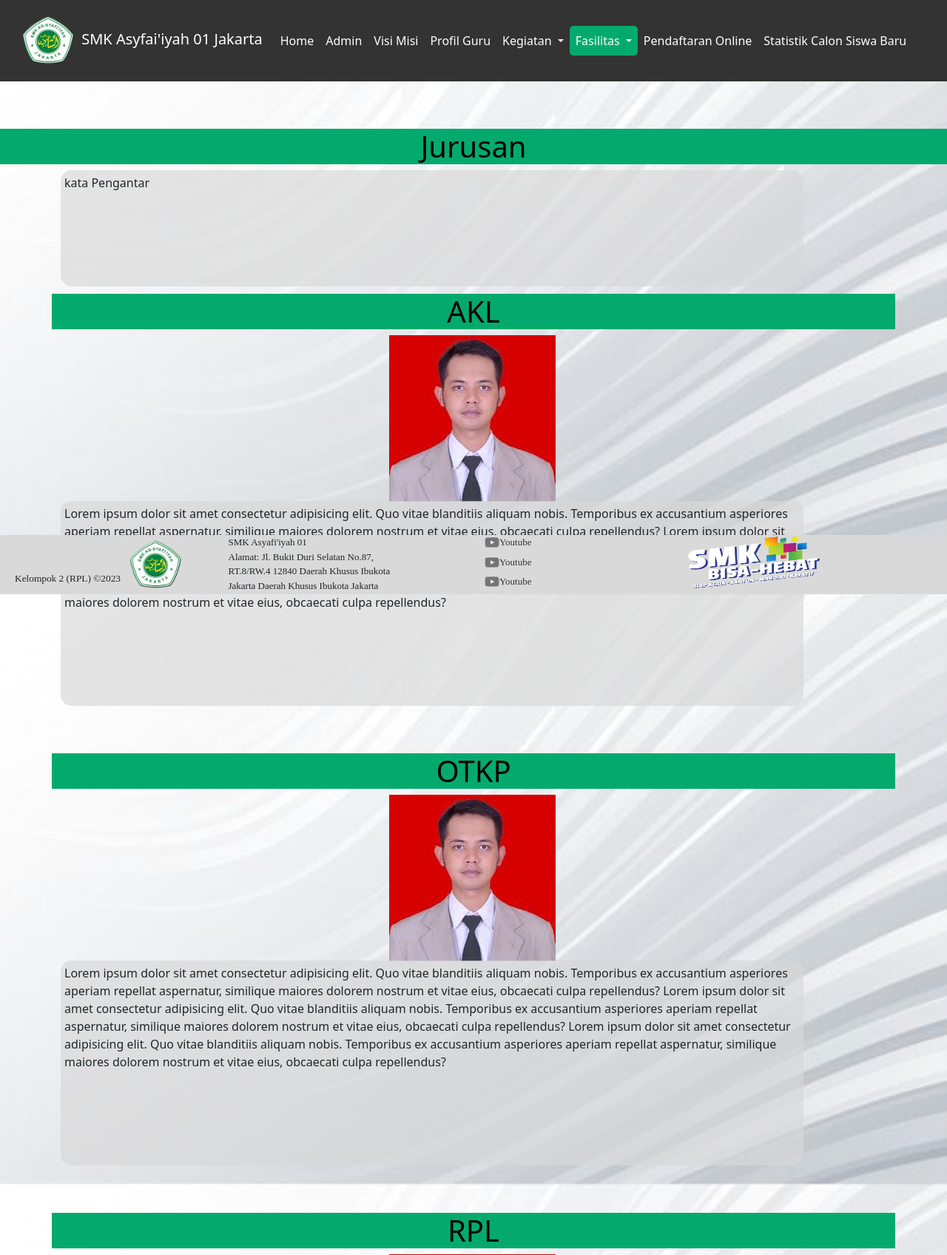
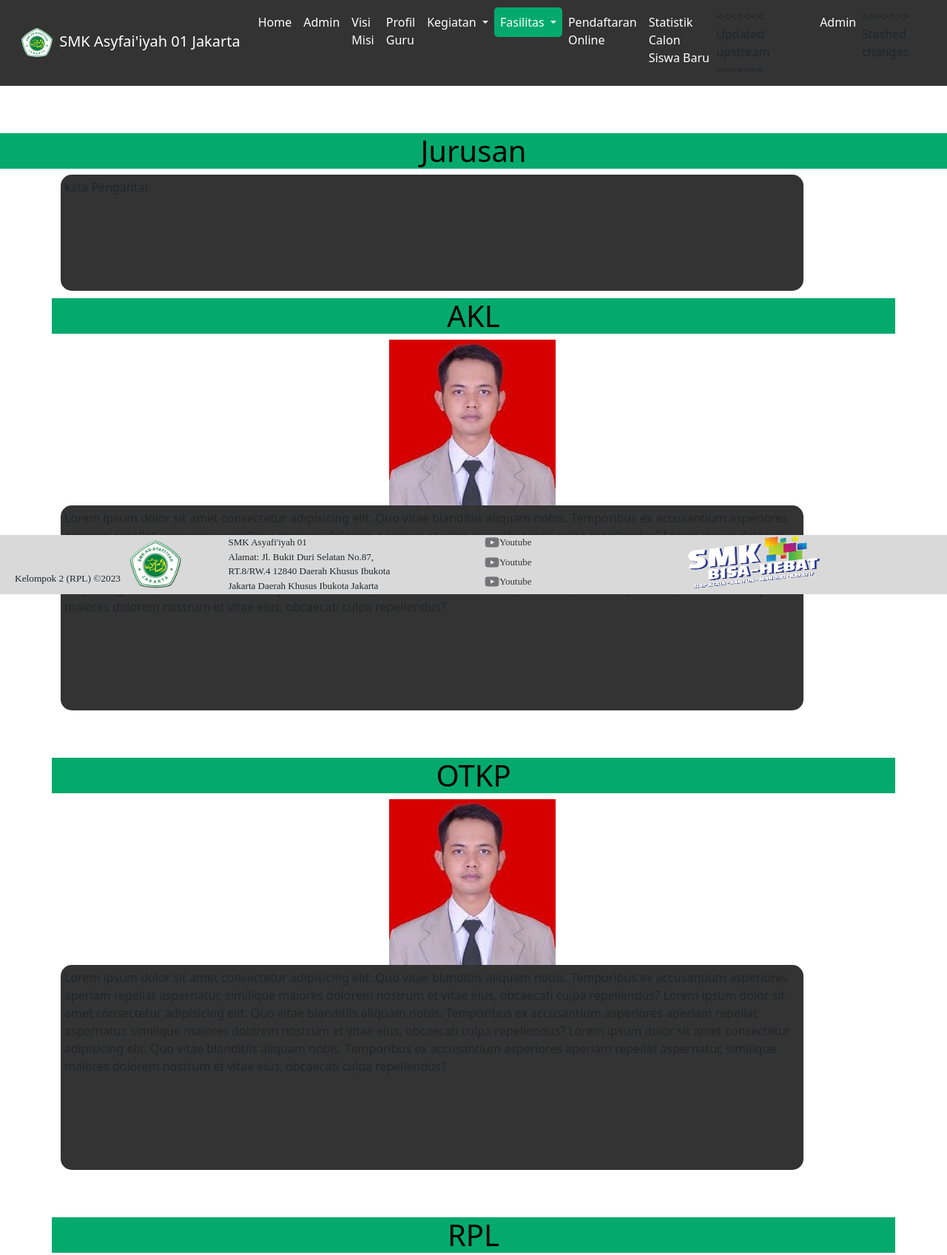
Before and after one commit to Mroismaulana/WebsiteProfile, a PHP site: page /Jurusan.php in a window 1280 px wide. Shown: the top 1696 px of the page at 74% size. Run offline with PHP 8.4, Linux system fonts and the light colour scheme; some libraries are stand-ins or nearby versions.

Commit message:
Telor Dadar

```diff
--- a/core/header.php
+++ b/core/header.php
@@ -18,7 +18,7 @@
 <header>
     <nav class='navbar navbar-expand-lg bar-navigasi'>
         <div class='container-fluid'>
-            <a class='navbar-brand teks-bar-nav-color' href='#'><img src='./img/Logo.png' alt='Logo' width='80'
+            <a class='navbar-brand teks-bar-nav-color' href='#'><img src='./img/Logo.png' alt='Logo' width='50'
                     class='d-inline-block text-white'>
                 SMK Asyfai'iyah 01 Jakarta
             </a>
@@ -144,7 +144,7 @@
 <header>
     <nav class='navbar navbar-expand-lg bar-navigasi'>
         <div class='container-fluid'>
-            <a class='navbar-brand teks-bar-nav-color' href='#'><img src='./img/Logo.png' alt='Logo' width='80'
+            <a class='navbar-brand teks-bar-nav-color' href='#'><img src='./img/Logo.png' alt='Logo' width='50'
                     class='d-inline-block text-white'>
                 SMK Asyfai'iyah 01 Jakarta
             </a>
@@ -270,7 +270,7 @@
 <header>
     <nav class='navbar navbar-expand-lg bar-navigasi'>
         <div class='container-fluid'>
-            <a class='navbar-brand teks-bar-nav-color' href='#'><img src='./img/Logo.png' alt='Logo' width='80'
+            <a class='navbar-brand teks-bar-nav-color' href='#'><img src='./img/Logo.png' alt='Logo' width='50'
                     class='d-inline-block text-white'>
                 SMK Asyfai'iyah 01 Jakarta
             </a>
@@ -333,7 +333,7 @@
 <header>
     <nav class='navbar navbar-expand-lg bar-navigasi'>
         <div class='container-fluid'>
-            <a class='navbar-brand teks-bar-nav-color' href='#'><img src='./img/Logo.png' alt='Logo' width='80'
+            <a class='navbar-brand teks-bar-nav-color' href='#'><img src='./img/Logo.png' alt='Logo' width='50'
                     class='d-inline-block text-white'>
                 SMK Asyfai'iyah 01 Jakarta
             </a>
@@ -384,6 +384,12 @@
                     <li class='nav-item'>
                         <a href='Statistik.php' class='nav-link teks-bar-nav-color'>Statistik Calon Siswa Baru</a>
                     </li>
+<<<<<<< Updated upstream
+=======
+                    <li class='nav-item admin'>
+                        <a class='nav-link teks-bar-nav-color' class='login' href='./login-system/'>Admin</a>
+                    </li>
+>>>>>>> Stashed changes
                 </ul>
             </div>
         </div>
@@ -396,7 +402,7 @@
 <header>
     <nav class='navbar navbar-expand-lg bar-navigasi'>
         <div class='container-fluid'>
-            <a class='navbar-brand teks-bar-nav-color' href='#'><img src='./img/Logo.png' alt='Logo' width='80'
+            <a class='navbar-brand teks-bar-nav-color' href='#'><img src='./img/Logo.png' alt='Logo' width='50'
                     class='d-inline-block text-white'>
                 SMK Asyfai'iyah 01 Jakarta
             </a>
@@ -459,7 +465,7 @@
 <header>
     <nav class='navbar navbar-expand-lg bar-navigasi'>
         <div class='container-fluid'>
-            <a class='navbar-brand teks-bar-nav-color' href='#'><img src='./img/Logo.png' alt='Logo' width='80'
+            <a class='navbar-brand teks-bar-nav-color' href='#'><img src='./img/Logo.png' alt='Logo' width='50'
                     class='d-inline-block text-white'>
                 SMK Asyfai'iyah 01 Jakarta
             </a>
@@ -522,7 +528,7 @@
 <header>
     <nav class='navbar navbar-expand-lg bar-navigasi'>
         <div class='container-fluid'>
-            <a class='navbar-brand teks-bar-nav-color' href='#'><img src='./img/Logo.png' alt='Logo' width='80'
+            <a class='navbar-brand teks-bar-nav-color' href='#'><img src='./img/Logo.png' alt='Logo' width='50'
                     class='d-inline-block text-white'>
                 SMK Asyfai'iyah 01 Jakarta
             </a>
@@ -585,7 +591,7 @@
 <header>
     <nav class='navbar navbar-expand-lg bar-navigasi'>
         <div class='container-fluid'>
-            <a class='navbar-brand teks-bar-nav-color' href='#'><img src='./img/Logo.png' alt='Logo' width='80'
+            <a class='navbar-brand teks-bar-nav-color' href='#'><img src='./img/Logo.png' alt='Logo' width='50'
                     class='d-inline-block text-white'>
                 SMK Asyfai'iyah 01 Jakarta
             </a>
@@ -648,7 +654,7 @@
 <header>
     <nav class='navbar navbar-expand-lg bar-navigasi'>
         <div class='container-fluid'>
-            <a class='navbar-brand teks-bar-nav-color' href='#'><img src='./img/Logo.png' alt='Logo' width='80'
+            <a class='navbar-brand teks-bar-nav-color' href='#'><img src='./img/Logo.png' alt='Logo' width='50'
                     class='d-inline-block text-white'>
                 SMK Asyfai'iyah 01 Jakarta
             </a>
@@ -710,7 +716,7 @@
 <header>
     <nav class='navbar navbar-expand-lg bar-navigasi'>
         <div class='container-fluid'>
-            <a class='navbar-brand teks-bar-nav-color' href='#'><img src='./img/Logo.png' alt='Logo' width='80'
+            <a class='navbar-brand teks-bar-nav-color' href='#'><img src='./img/Logo.png' alt='Logo' width='50'
                     class='d-inline-block text-white'>
                 SMK Asyfai'iyah 01 Jakarta
             </a>
@@ -761,6 +767,12 @@
                     <li class='nav-item'>
                         <a href='Statistik.php' class='nav-link teks-bar-nav-color'>Statistik Calon Siswa Baru</a>
                     </li>
+<<<<<<< Updated upstream
+=======
+                    <li style='float:right'>
+                        <a class=' nav-item nav-link teks-bar-nav-color' href='./login-system/'>Admin</a>
+                    </li>
+>>>>>>> Stashed changes
                 </ul>
             </div>
         </div>
--- a/css/style.css
+++ b/css/style.css
@@ -19,6 +19,13 @@
   /* font-size: medium; */
 }
 
+<<<<<<< Updated upstream
+=======
+.admin{
+  float: right;
+}
+
+>>>>>>> Stashed changes
 /*background*/
 body {
   background-image: url('../img/bck1.jpg');
@@ -57,12 +64,12 @@
 
 .kotak {
   position: relative;
+  height: max-content;
   width: calc(100% - 7em);
-  height: max-content;
   margin-top: 1em;
   margin-bottom: 0px;
   /* left: 3.5em; */
-  background-color: #d9d9d9aa;
+  background-color: #333;
   border-radius: 15px;
   padding: 5px;
   padding-bottom: 8em;
```
Also changed, not shown: menu admin.php (added).
